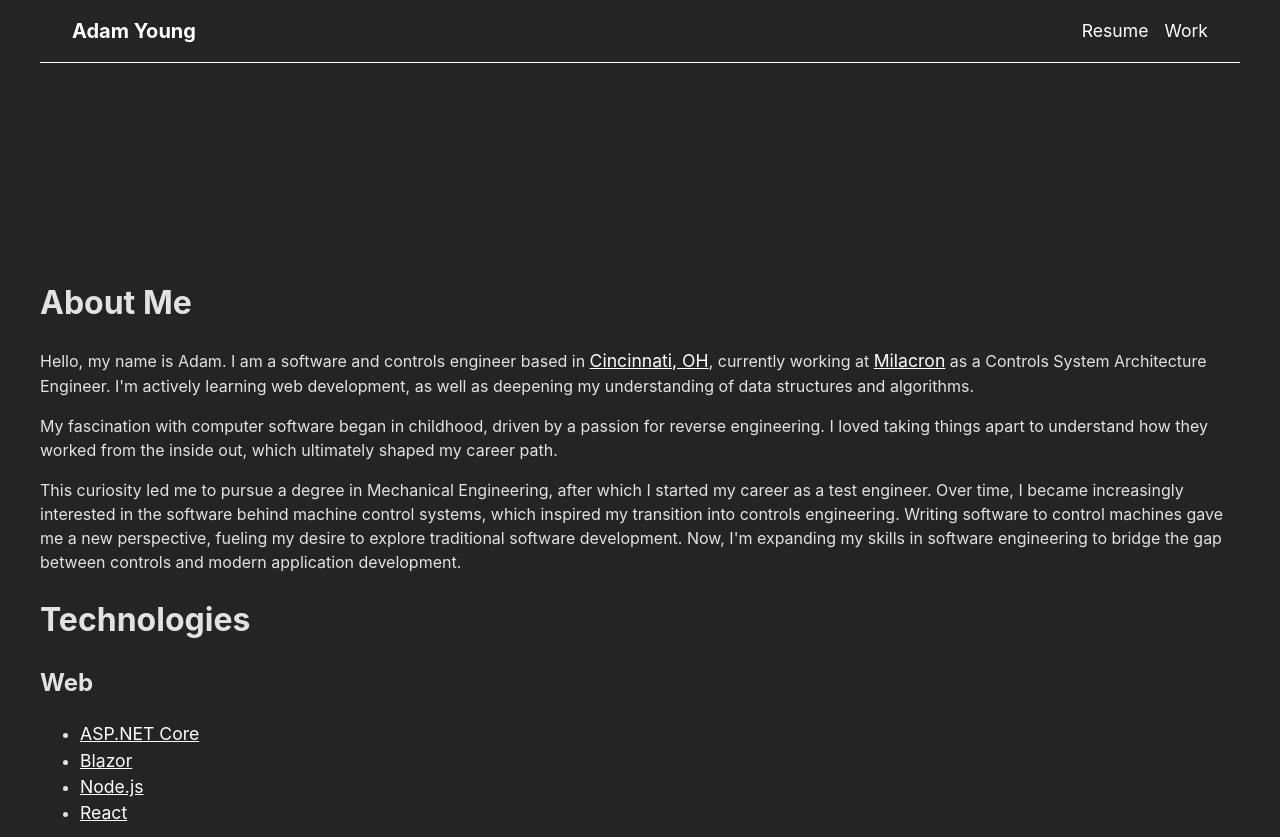
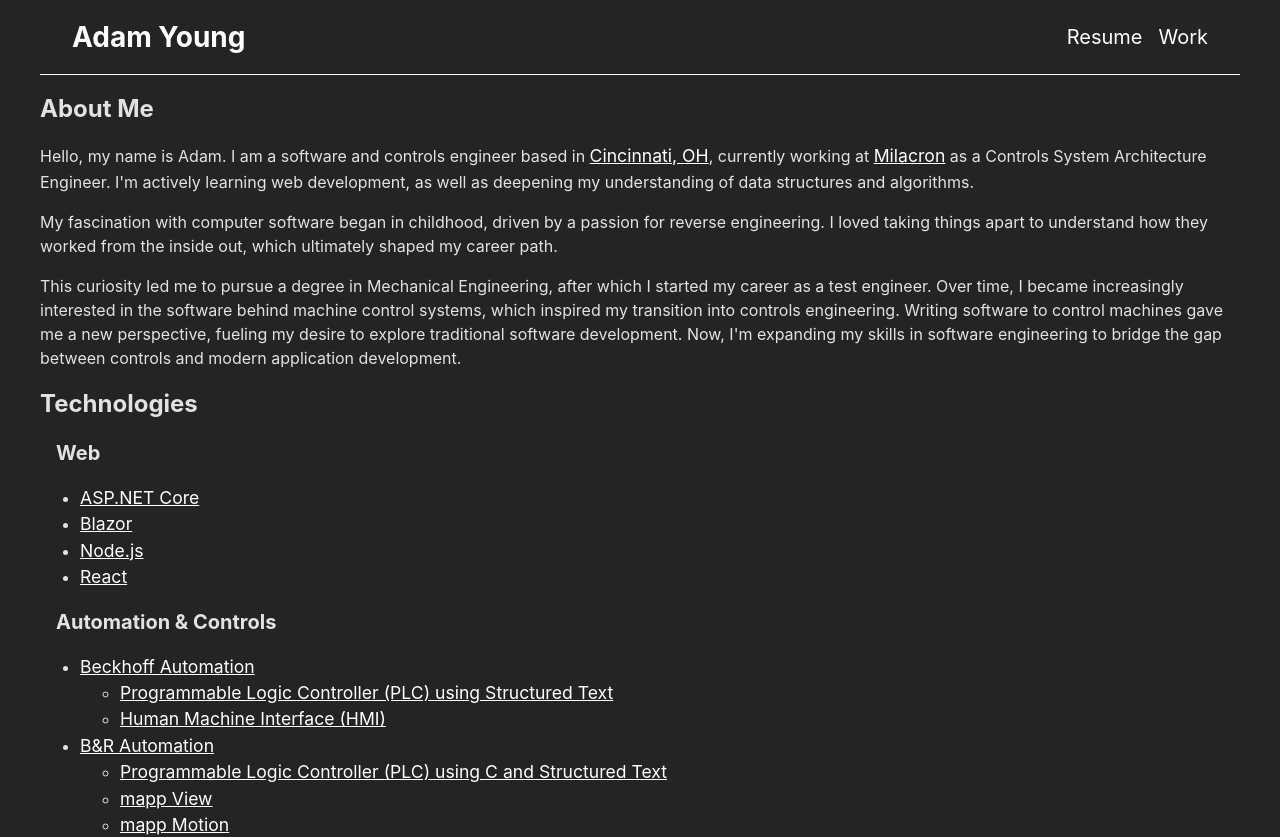
Before and after one commit to Adonuu/portfolio, a React (Vite) app: page / in a window 1280 px wide. Shown: the top 837 px of the page. Built offline with nearby package versions, Linux system fonts and the light colour scheme.

Commit message:
updates so top bar wouldn't grow too big with grid updated styling for top bar, h1, and h2 font-sizes

```diff
--- a/src/App.css
+++ b/src/App.css
@@ -20,7 +20,7 @@ body {
 
 #root {
   display: grid;
-  grid-template-rows: 1fr 4fr;
+  grid-template-rows: minmax(1fr, 75px) 4fr;
   margin: 0;
   padding: 0;
   width: 100%;
--- a/src/components/shared/topbar.css
+++ b/src/components/shared/topbar.css
@@ -15,8 +15,12 @@ nav {
 }
 
 nav > a.logo {
+    font-size: 1.75rem;
+    font-weight: 700;
+}
+
+nav > div > a {
     font-size: 1.25rem;
-    font-weight: 700;
 }
 
 nav > div {
@@ -32,5 +36,5 @@ nav > a, nav > div > a {
 
 nav > a:hover, nav > div > a:hover {
     text-decoration: underline;
-    text-underline-offset: 8px;
+    text-underline-offset: 0.75rem;
 }
--- a/src/layout.css
+++ b/src/layout.css
@@ -2,3 +2,12 @@
     max-width: 1200px;
     margin: 0 auto;
 }
+
+.main-content > h1 {
+    font-size: 1.5rem;
+}
+
+.main-content > h2 {
+    font-size: 1.25rem;
+    padding-left: 1rem;
+}
```
